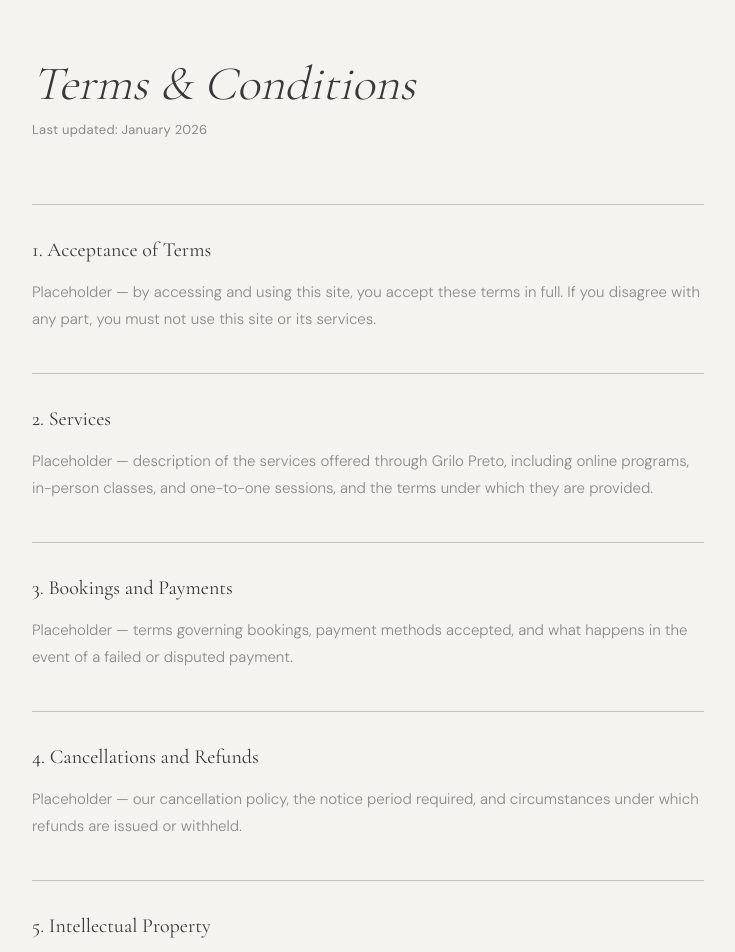
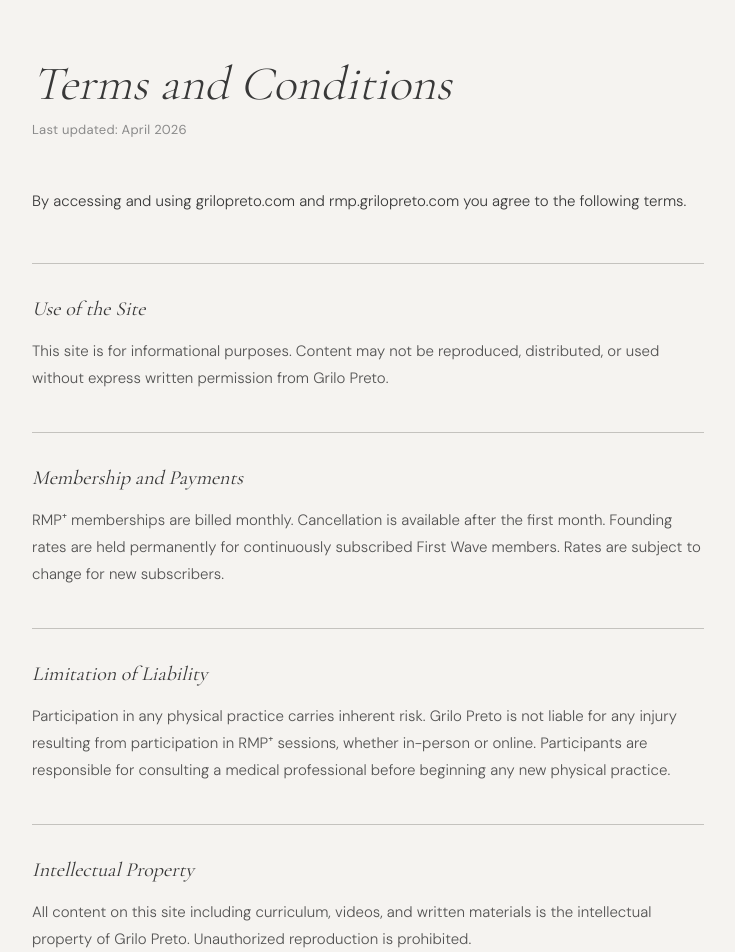
Before and after one commit to idevign/grilo-preto, a Next.js app: page /terms in a window 1280 px wide. Shown: the part 100-1052 px from the top of the page, without its empty margins (272-1007 px from the left). Built offline with nearby package versions, Linux system fonts and the light colour scheme.

Commit message:
privacy policy and terms pages

```diff
--- a/src/app/(main)/privacy/page.tsx
+++ b/src/app/(main)/privacy/page.tsx
@@ -19,47 +19,50 @@ export default function PrivacyPolicy() {
           fontFamily: "var(--font-body)",
           fontSize: "0.8125rem",
           color: "var(--color-mid)",
-          margin: "0 0 4rem",
+          margin: "0 0 3rem",
           letterSpacing: "0.02em",
         }}
       >
-        Last updated: January 2026
+        Last updated: April 2026
+      </p>
+
+      <p
+        style={{
+          fontFamily: "var(--font-body)",
+          fontSize: "0.9375rem",
+          color: "var(--color-dark)",
+          margin: "0 0 3rem",
+          lineHeight: 1.8,
+          fontWeight: 300,
+        }}
+      >
+        This privacy policy describes how Grilo Preto collects, uses, and protects information
+        submitted through this website.
       </p>
 
       <div style={{ display: "flex", flexDirection: "column", gap: "2.5rem" }}>
-        <PolicySection heading="1. Information We Collect">
-          Placeholder — description of what personal data is collected when you visit this site or
-          engage with our services, including contact forms, email subscriptions, and payment
-          processing.
+        <PolicySection heading="Information We Collect">
+          We collect email addresses submitted through the waitlist form on this site. We do not
+          collect any other personal information unless you contact us directly.
         </PolicySection>
 
-        <PolicySection heading="2. How We Use Your Information">
-          Placeholder — explanation of how collected information is used: to respond to enquiries,
-          process bookings, deliver programs, and improve the site experience.
+        <PolicySection heading="How We Use Your Information">
+          Email addresses collected through the waitlist are used solely to notify you when RMP⁺
+          Guided opens for enrollment. We do not sell, share, or distribute your information to
+          third parties.
         </PolicySection>
 
-        <PolicySection heading="3. Sharing of Information">
-          Placeholder — we do not sell personal data. This section will describe any third-party
-          services used (e.g. payment processors, email platforms) and their role.
+        <PolicySection heading="Cookies">
+          This site does not use tracking cookies or third-party analytics.
         </PolicySection>
 
-        <PolicySection heading="4. Cookies">
-          Placeholder — description of cookies used on this site, how to manage them, and what
-          happens if you disable them.
+        <PolicySection heading="Contact">
+          For any questions regarding this privacy policy, contact us directly.
         </PolicySection>
 
-        <PolicySection heading="5. Data Retention">
-          Placeholder — how long we retain personal data and the criteria used to determine
-          retention periods.
-        </PolicySection>
-
-        <PolicySection heading="6. Your Rights">
-          Placeholder — your rights regarding your personal data, including the right to access,
-          correct, or delete information we hold about you.
-        </PolicySection>
-
-        <PolicySection heading="7. Contact">
-          Placeholder — how to reach us with privacy-related questions or requests.
+        <PolicySection heading="Changes">
+          We may update this policy occasionally. Continued use of the site constitutes acceptance
+          of any changes.
         </PolicySection>
       </div>
     </main>
@@ -80,6 +83,7 @@ function PolicySection({
           fontFamily: "var(--font-display)",
           fontSize: "1.25rem",
           fontWeight: 400,
+          fontStyle: "italic",
           color: "var(--color-dark)",
           margin: "0 0 1rem",
           lineHeight: 1.3,
@@ -91,10 +95,11 @@ function PolicySection({
         style={{
           fontFamily: "var(--font-body)",
           fontSize: "0.9375rem",
-          color: "var(--color-mid)",
+          color: "var(--color-dark)",
           margin: 0,
           lineHeight: 1.8,
           fontWeight: 300,
+          opacity: 0.85,
         }}
       >
         {children}
--- a/src/app/(main)/terms/page.tsx
+++ b/src/app/(main)/terms/page.tsx
@@ -12,59 +12,60 @@ export default function TermsAndConditions() {
           lineHeight: 1.15,
         }}
       >
-        Terms &amp; Conditions
+        Terms and Conditions
       </h1>
       <p
         style={{
           fontFamily: "var(--font-body)",
           fontSize: "0.8125rem",
           color: "var(--color-mid)",
-          margin: "0 0 4rem",
+          margin: "0 0 3rem",
           letterSpacing: "0.02em",
         }}
       >
-        Last updated: January 2026
+        Last updated: April 2026
+      </p>
+
+      <p
+        style={{
+          fontFamily: "var(--font-body)",
+          fontSize: "0.9375rem",
+          color: "var(--color-dark)",
+          margin: "0 0 3rem",
+          lineHeight: 1.8,
+          fontWeight: 300,
+        }}
+      >
+        By accessing and using grilopreto.com and rmp.grilopreto.com you agree to the following
+        terms.
       </p>
 
       <div style={{ display: "flex", flexDirection: "column", gap: "2.5rem" }}>
-        <PolicySection heading="1. Acceptance of Terms">
-          Placeholder — by accessing and using this site, you accept these terms in full. If you
-          disagree with any part, you must not use this site or its services.
+        <PolicySection heading="Use of the Site">
+          This site is for informational purposes. Content may not be reproduced, distributed, or
+          used without express written permission from Grilo Preto.
         </PolicySection>
 
-        <PolicySection heading="2. Services">
-          Placeholder — description of the services offered through Grilo Preto, including online
-          programs, in-person classes, and one-to-one sessions, and the terms under which they are
-          provided.
+        <PolicySection heading="Membership and Payments">
+          RMP⁺ memberships are billed monthly. Cancellation is available after the first month.
+          Founding rates are held permanently for continuously subscribed First Wave members. Rates
+          are subject to change for new subscribers.
         </PolicySection>
 
-        <PolicySection heading="3. Bookings and Payments">
-          Placeholder — terms governing bookings, payment methods accepted, and what happens in the
-          event of a failed or disputed payment.
+        <PolicySection heading="Limitation of Liability">
+          Participation in any physical practice carries inherent risk. Grilo Preto is not liable
+          for any injury resulting from participation in RMP⁺ sessions, whether in-person or
+          online. Participants are responsible for consulting a medical professional before
+          beginning any new physical practice.
         </PolicySection>
 
-        <PolicySection heading="4. Cancellations and Refunds">
-          Placeholder — our cancellation policy, the notice period required, and circumstances
-          under which refunds are issued or withheld.
+        <PolicySection heading="Intellectual Property">
+          All content on this site including curriculum, videos, and written materials is the
+          intellectual property of Grilo Preto. Unauthorized reproduction is prohibited.
         </PolicySection>
 
-        <PolicySection heading="5. Intellectual Property">
-          Placeholder — all content on this site, including text, imagery, and program materials,
-          is the property of Grilo Preto. Unauthorised reproduction or distribution is prohibited.
-        </PolicySection>
-
-        <PolicySection heading="6. Limitation of Liability">
-          Placeholder — to the extent permitted by law, Grilo Preto is not liable for any indirect
-          or consequential loss arising from use of this site or participation in its programs.
-        </PolicySection>
-
-        <PolicySection heading="7. Governing Law">
-          Placeholder — these terms are governed by the laws of the State of Colorado, United
-          States.
-        </PolicySection>
-
-        <PolicySection heading="8. Contact">
-          Placeholder — how to reach us with questions about these terms.
+        <PolicySection heading="Contact">
+          For any questions regarding these terms, contact us directly.
         </PolicySection>
       </div>
     </main>
@@ -85,6 +86,7 @@ function PolicySection({
           fontFamily: "var(--font-display)",
           fontSize: "1.25rem",
           fontWeight: 400,
+          fontStyle: "italic",
           color: "var(--color-dark)",
           margin: "0 0 1rem",
           lineHeight: 1.3,
@@ -96,10 +98,11 @@ function PolicySection({
         style={{
           fontFamily: "var(--font-body)",
           fontSize: "0.9375rem",
-          color: "var(--color-mid)",
+          color: "var(--color-dark)",
           margin: 0,
           lineHeight: 1.8,
           fontWeight: 300,
+          opacity: 0.85,
         }}
       >
         {children}
```
